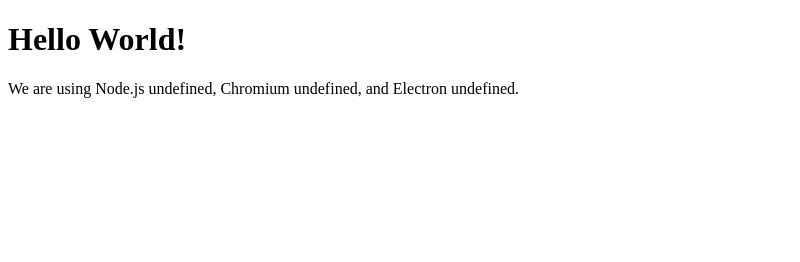
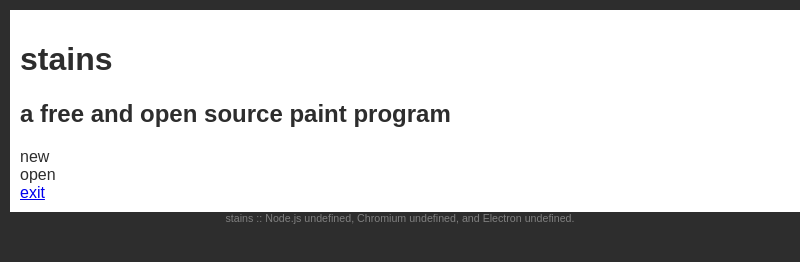
Before and after one commit to iosefmann/stains, an Electron app: page index.html in a window 800 px wide. Drawn offline with Linux system fonts and the light colour scheme.

Commit message:
main menu start

```diff
--- a/index.html
+++ b/index.html
@@ -2,14 +2,25 @@
 <html>
   <head>
     <meta charset="UTF-8">
-    <title>Hello World!</title>
+    <link rel="stylesheet" href="style.css"></link>
+    <title>stains</title>
   </head>
   <body>
-    <h1>Hello World!</h1>
-    <!-- All of the Node.js APIs are available in this renderer process. -->
-    We are using Node.js <script>document.write(process.versions.node)</script>,
-    Chromium <script>document.write(process.versions.chrome)</script>,
-    and Electron <script>document.write(process.versions.electron)</script>.
+    <div class="menuContainer">
+      <h1>stains</h1>
+      <h2>a free and open source paint program</h2>
+
+      <div>
+        <div>new</div>
+        <div>open</div>
+        <div><a href="javascript:app.quit()" >exit</a></div>
+      </div>
+    </div>
+
+
+    <footer>
+     stains :: Node.js <script>document.write(process.versions.node)</script>, Chromium <script>document.write(process.versions.chrome)</script>, and Electron <script>document.write(process.versions.electron)</script>.
+    </footer>
 
     <script>
       // You can also require other files to run in this process
--- a/main.js
+++ b/main.js
@@ -4,6 +4,7 @@
 // Module to create native browser window.
 const BrowserWindow = electron.BrowserWindow
 
+const app = require('app');
 const path = require('path')
 const url = require('url')
 
--- /dev/null
+++ b/style.css
@@ -0,0 +1,21 @@
+body {
+    background-color: #2d2d2d;
+    color: #fff;
+    font-family: sans-serif;
+    margin: 10px;
+}
+
+.menuContainer{
+    display: block;
+    color: #2d2d2d;
+    background-color: #fff;
+    width: 100%;
+    height: 100%;
+    padding: 10px;
+}
+
+footer {
+    color: grey;
+    text-align: center;
+    font-size: 8pt;
+}
```
Also changed, not shown: package.json (+5 -12 lines).
